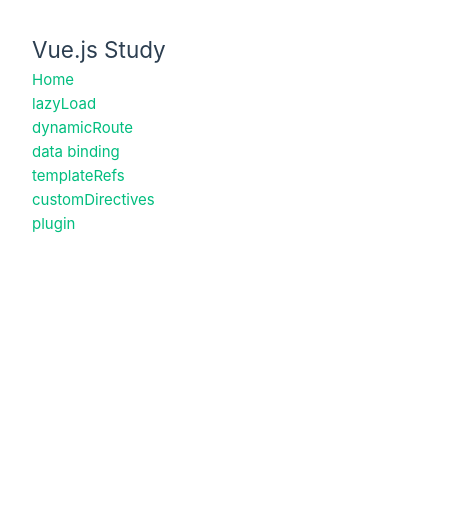
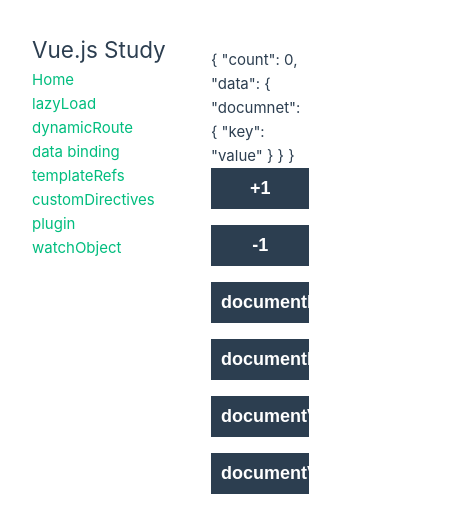
Before and after one commit to Jaejin-Song/vue-study-with-vite, a Vue app: page /watchObject in a window 390 px wide. Shown: the top 532 px of the page, 476 px wide, since content can reach past the window. Built offline with nearby package versions, Linux system fonts and the light colour scheme.

Commit message:
Feat : 반응형 watch 테스트, 미완성

```diff
--- /dev/null
+++ b/src/components/WatchObject.vue
@@ -0,0 +1,53 @@
+<script setup lang="ts">
+import { watch, isReactive } from 'vue'
+import { useCounterStore } from '@/stores/counter'
+import { storeToRefs } from 'pinia'
+
+const { increment, decrease, documentReplace, documentValueChange } = useCounterStore()
+const { state } = storeToRefs(useCounterStore())
+
+// documentReplace()에 반응 O
+// documentValueChange()에 반응 X
+watch(
+  () => state.value.data.documnet,
+  () => {
+    console.log('state.value', state.value.data.documnet)
+    console.log(isReactive(state.value.data.documnet))
+  }
+)
+
+// getter를 사용하지 않으면 watch()에 숫자를 전달하기 때문에 작동하지 않는다.
+watch(
+  () => state.value.count,
+  () => {
+    console.log('state.value.count', state.value.count)
+  }
+)
+
+// 초기에 랜더링되고 나서는 반응 O
+// documentReplace()가 동작하고 난 이후에는 반응 X
+watch(state.value.data.documnet, () => {
+  console.log('This is not working!')
+  console.log(isReactive(state.value.data.documnet))
+})
+</script>
+<template>
+  <div>
+    {{ state }}
+  </div>
+  <div class="btns">
+    <button @click="increment">+1</button>
+    <button @click="decrease">-1</button>
+    <button @click="documentReplace('val')">documentReplace('val')</button>
+    <button @click="documentReplace('value')">documentReplace('value')</button>
+    <button @click="documentValueChange('val1')">documentValueChange('val1')</button>
+    <button @click="documentValueChange('val2')">documentValueChange('val2')</button>
+  </div>
+</template>
+<style lang="scss">
+.btns {
+  display: flex;
+  flex-direction: column;
+  gap: 1rem;
+}
+</style>
--- a/src/router/index.ts
+++ b/src/router/index.ts
@@ -38,6 +38,11 @@
       path: '/plugin',
       name: 'plugin',
       component: () => import('@/components/Plugin.vue')
+    },
+    {
+      path: '/watchObject',
+      name: 'watchObject',
+      component: () => import('@/components/WatchObject.vue')
     }
   ]
 })
--- a/src/stores/counter.ts
+++ b/src/stores/counter.ts
@@ -1,12 +1,52 @@
 import { ref, computed } from 'vue'
 import { defineStore } from 'pinia'
+import { reactive } from 'vue'
+
+interface State {
+  count: number
+  data: {
+    documnet: Record<string, string>
+  }
+}
 
 export const useCounterStore = defineStore('counter', () => {
   const count = ref(0)
   const doubleCount = computed(() => count.value * 2)
-  function increment() {
-    count.value++
+
+  const state = reactive<State>({
+    count: 0,
+    data: {
+      documnet: {
+        key: 'value'
+      }
+    }
+  })
+
+  const documentReplace = (val: string) => {
+    state.data.documnet = {
+      key: val
+    }
   }
 
-  return { count, doubleCount, increment }
+  const documentValueChange = (val: string) => {
+    state.data.documnet.key = val
+  }
+
+  function increment() {
+    state.count++
+  }
+
+  const decrease = () => {
+    state.count--
+  }
+
+  return {
+    count,
+    doubleCount,
+    increment,
+    decrease,
+    state,
+    documentReplace,
+    documentValueChange
+  }
 })
--- a/src/views/HomeView.vue
+++ b/src/views/HomeView.vue
@@ -14,6 +14,7 @@
     <router-link to="/templateRefs">templateRefs</router-link>
     <router-link to="/customDirectives">customDirectives</router-link>
     <router-link to="/plugin">plugin</router-link>
+    <router-link to="/watchObject">watchObject</router-link>
   </nav>
 
   <main>
```
